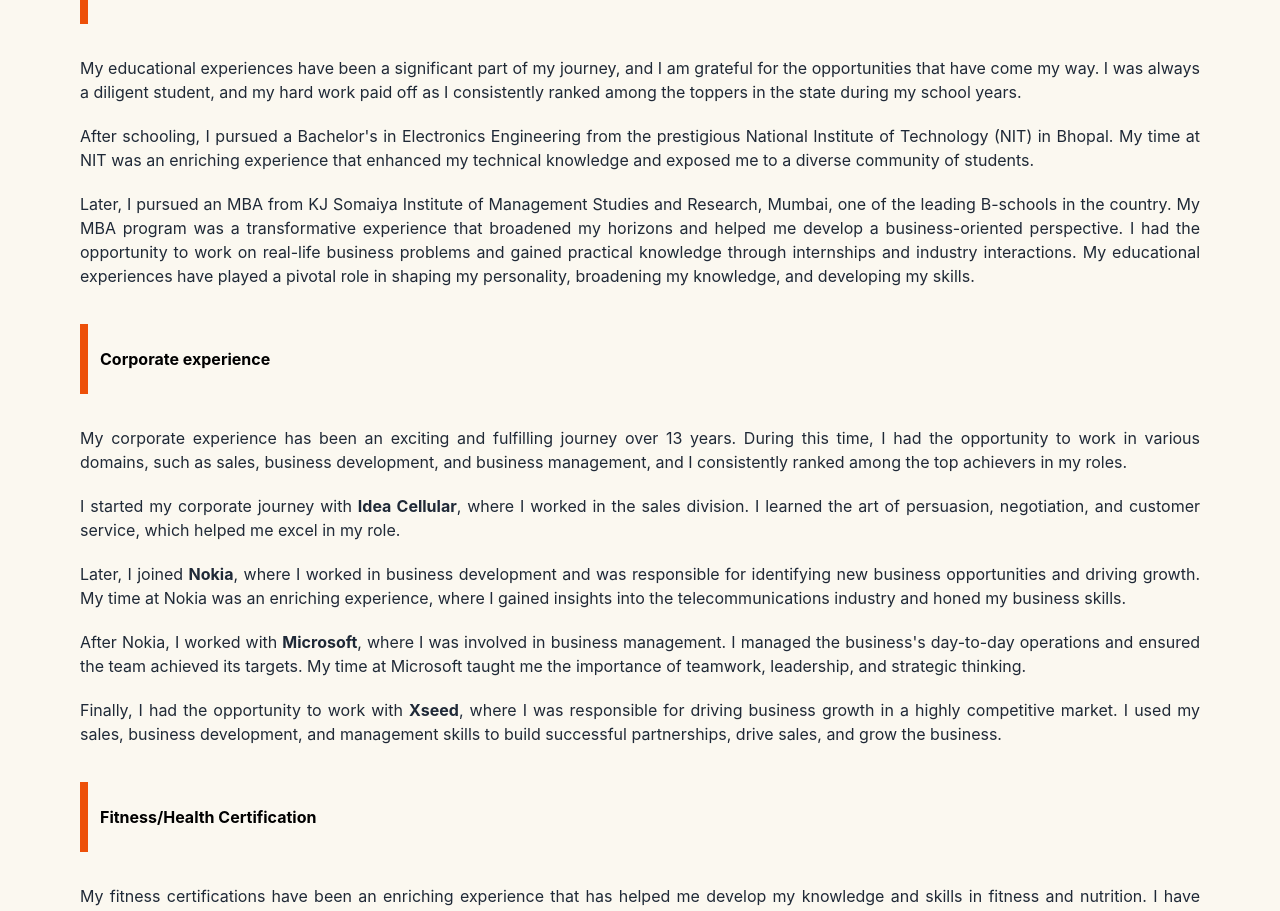
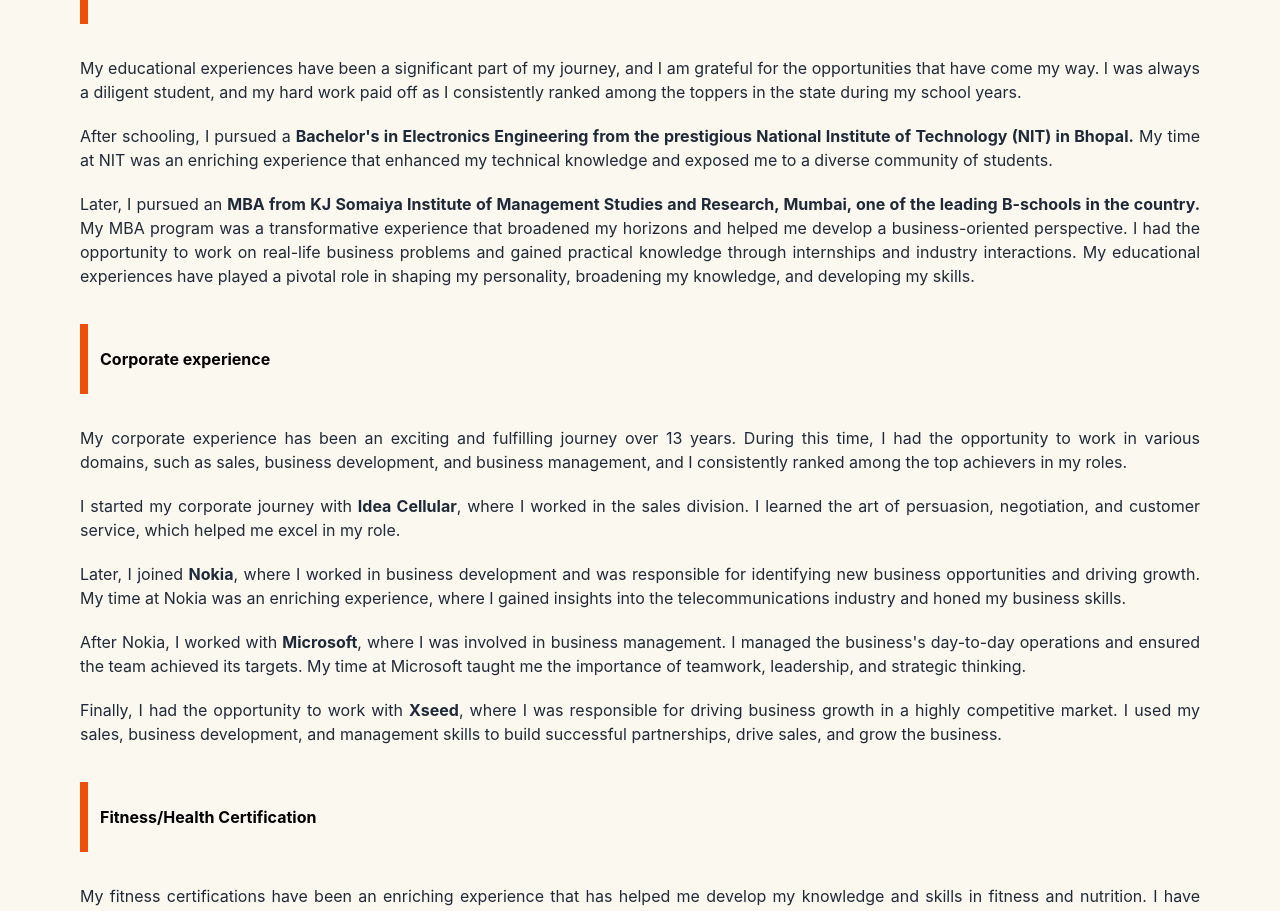
Before and after one commit to amrita1295/Personal_Func, a React (Create React App) app: page /myStory in a window 1280 px wide. Shown: the part 1445-2356 px from the top of the page. Built offline with nearby package versions, Linux system fonts and the light colour scheme.

Commit message:
my-story-update

```diff
--- a/src/Components/Personal/Personal/MyStory/MyStory.js
+++ b/src/Components/Personal/Personal/MyStory/MyStory.js
@@ -67,16 +67,18 @@
         </p>
 
         <p className="mt-5">
-          After schooling, I pursued a Bachelor's in Electronics Engineering
+          After schooling, I pursued a <span className="font-bold">
+          Bachelor's in Electronics Engineering
           from the prestigious National Institute of Technology (NIT) in Bhopal.
-          My time at NIT was an enriching experience that enhanced my technical
+          </span> {" "}
+           My time at NIT was an enriching experience that enhanced my technical
           knowledge and exposed me to a diverse community of students.
         </p>
 
         <p className="mt-5">
-          Later, I pursued an MBA from KJ Somaiya Institute of Management
+          Later, I pursued an <span className="font-bold">MBA from KJ Somaiya Institute of Management
           Studies and Research, Mumbai, one of the leading B-schools in the
-          country. My MBA program was a transformative experience that broadened
+          country.</span> My MBA program was a transformative experience that broadened
           my horizons and helped me develop a business-oriented perspective. I
           had the opportunity to work on real-life business problems and gained
           practical knowledge through internships and industry interactions. My
```
